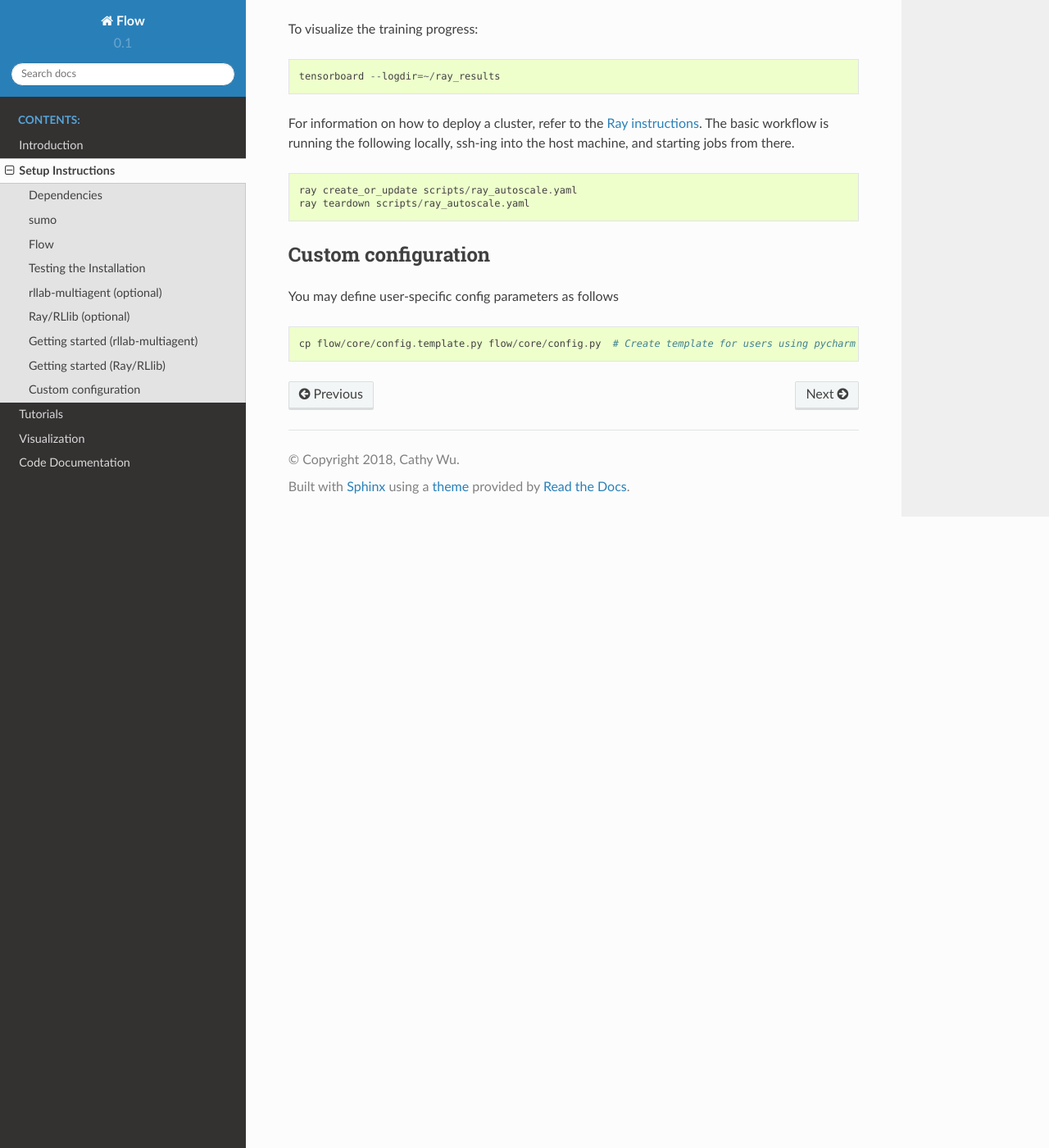
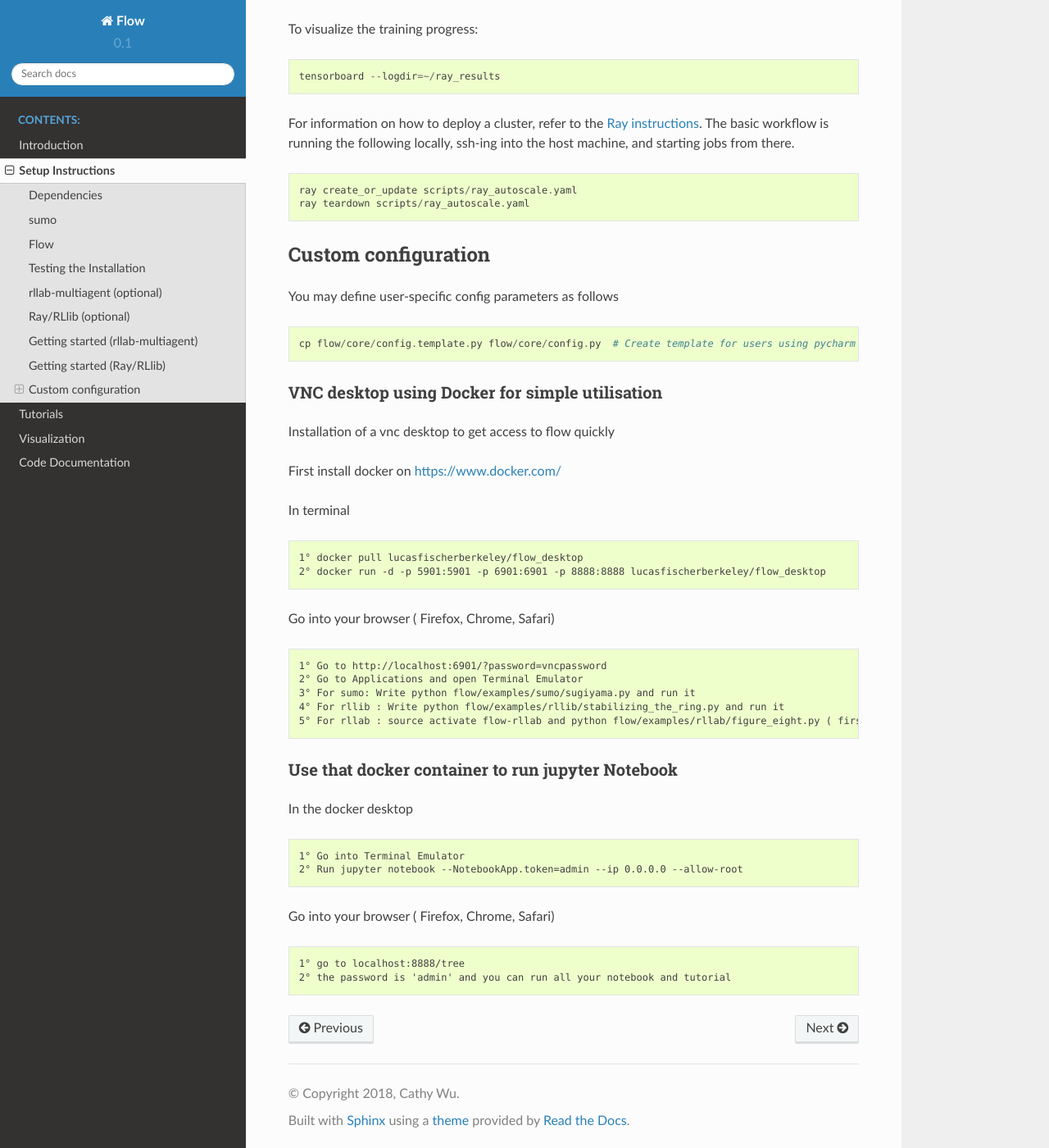
Before and after one commit to flow-project/flow, a Sphinx documentation site: the page built from docs/source/flow_setup.rst, in a window 1280 px wide and 1400 px high, scrolled down 4373 px. Shown: the whole window at 82% size. Built offline with Sphinx 7.4.7 and the Read the Docs theme 2.0.0, drawn with Linux system fonts in a browser that asks for light colours; formulas are drawn with MathJax 3.

Commit message:
New way to install flow
Add a Dockerfile that can run with a desktop on your browser with every flow packages installed

```diff
--- a/docs/source/flow_setup.rst
+++ b/docs/source/flow_setup.rst
@@ -235,3 +235,38 @@ You may define user-specific config parameters as follows
 ::
 
     cp flow/core/config.template.py flow/core/config.py  # Create template for users using pycharm
+
+
+====================
+VNC desktop using Docker for simple utilisation
+====================
+Installation of a vnc desktop to get access to flow quickly
+
+First install docker on https://www.docker.com/
+
+In terminal
+::
+    1° docker pull lucasfischerberkeley/flow_desktop
+    2° docker run -d -p 5901:5901 -p 6901:6901 -p 8888:8888 lucasfischerberkeley/flow_desktop
+
+Go into your browser ( Firefox, Chrome, Safari)
+::
+    1° Go to http://localhost:6901/?password=vncpassword
+    2° Go to Applications and open Terminal Emulator
+    3° For sumo: Write python flow/examples/sumo/sugiyama.py and run it
+    4° For rllib : Write python flow/examples/rllib/stabilizing_the_ring.py and run it
+    5° For rllab : source activate flow-rllab and python flow/examples/rllab/figure_eight.py ( first time, run it twice)
+
+====================
+Use that docker container to run jupyter Notebook
+====================
+
+In the docker desktop
+::
+    1° Go into Terminal Emulator
+    2° Run jupyter notebook --NotebookApp.token=admin --ip 0.0.0.0 --allow-root
+
+Go into your browser ( Firefox, Chrome, Safari)
+::
+    1° go to localhost:8888/tree
+    2° the password is 'admin' and you can run all your notebook and tutorial
```
